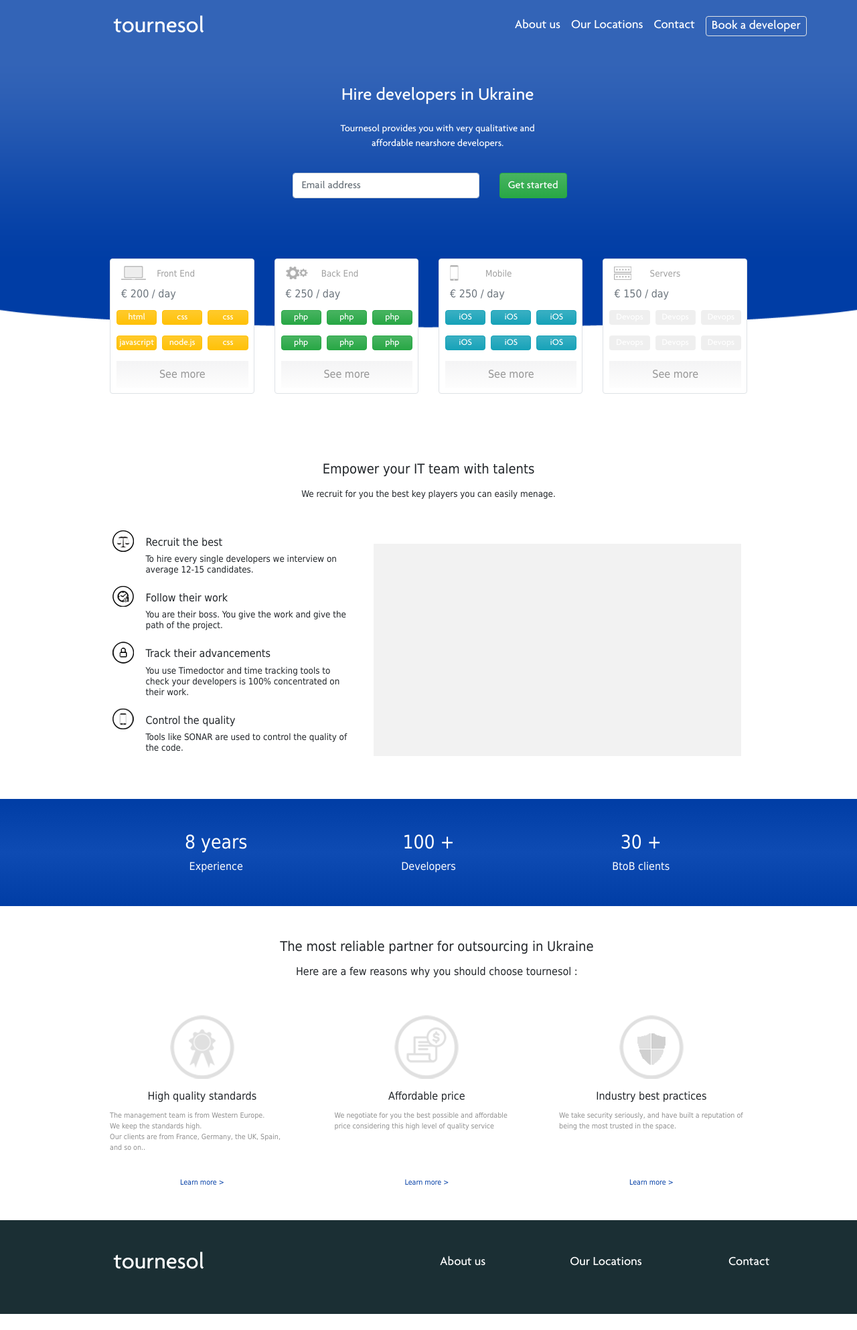
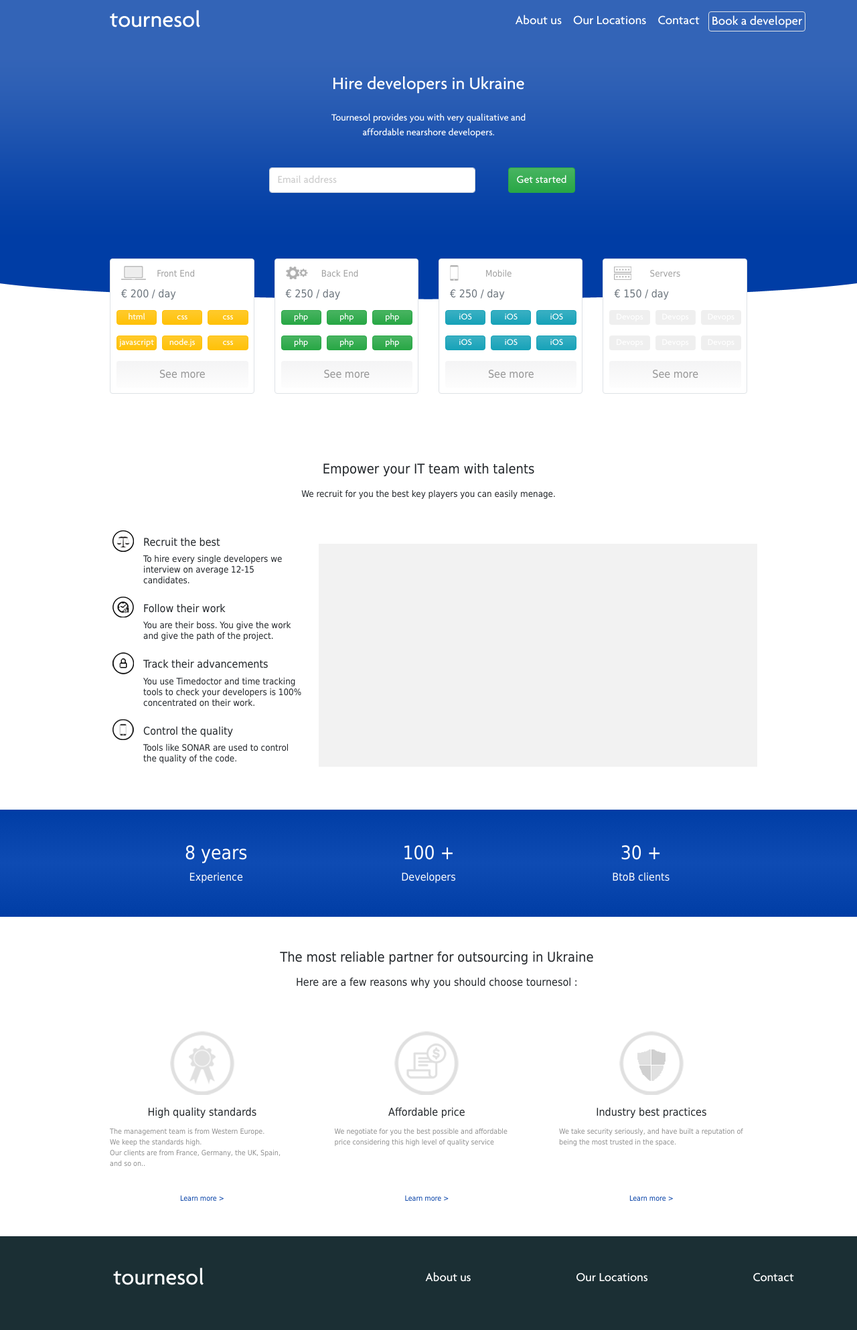
Before and after one commit to ITGuru7/tournesol-Bootstrap4Sass, a PHP site: page / in a window 1280 px wide. Shown: the whole page at 67% size. Before the commit the page ends 1962 px from the top, so only its background shows below. Run offline with PHP 8.4, Linux system fonts and the light colour scheme.

Commit message:
fix 4 mistakes

```diff
--- a/index.html
+++ b/index.html
@@ -33,6 +33,11 @@
     <!-- Navigation -->
   	<nav class="navbar navbar-expand-lg navbar-dark">
   	  <a class="navbar-brand" href="#">tournesol</a>
+      <button class="navbar-toggler" type="button" data-toggle="collapse" data-target="#navbarHeaderContent" aria-controls="navbarHeaderContent" aria-expanded="false" aria-label="Toggle navigation">
+        <span class="navbar-toggler-icon"></span>
+      </button>
+
+      <div class="collapse navbar-collapse" id="navbarHeaderContent">
   	    <ul class="navbar-nav ml-auto">
   	      <li class="nav-item">
   	        <a class="nav-link text-white" href="#">About us</a>
@@ -44,9 +49,10 @@
   	        <a class="nav-link text-white" href="#">Contact</a>
   	      </li>
           <li class="nav-item">
-	        <a class="m-2 pt-0 pb-0 align-middle nav-link text-white border rounded" href="#">Book a developer</a>
+  	        <a class="ml-1 mt-2 py-0 px-1 align-middle nav-link text-white border rounded" href="#">Book a developer</a>
   	      </li>
   	    </ul>
+      </div>
   	</nav>
 
     <!-- Title -->
@@ -63,11 +69,11 @@
             affordable nearshore developers.</p>
             </div>
         </div>
-        <div class="row mt-3">
-          <div class="col-sm-8">
+        <div class="row mt-3 mx-5 d-flex justify-content-center">
+          <div class="col-md-4 col-sm-6 pt-2">
             <input type="email" class="form-control" placeholder="Email address">
           </div>
-          <div class="col-sm-4">
+          <div class="col-md-2 col-sm-3 pt-2 d-flex justify-content-center">
             <button type="button" class="btn btn-success">Get started</button>
           </div>
         </div>
@@ -79,7 +85,7 @@
   <div id="main-content" class="container-fluid">
     <!-- Technology Content -->
     <div id="technology" class="row">
-      <div class="col-sm-3">
+      <div class="col-md-3 col-sm-6 mt-2">
         <div class="container-fluid bg-white border rounded pl-3">
           <div class="row mt-2">
             <div class="col-sm-3">
@@ -117,13 +123,13 @@
             </div>
           </div>
           <div class="row">
-            <div class="col-sm m-2 pt-2 text-center see-more">
+            <button class="btn col-sm m-2 border-0 text-center see-more">
               See more
+            </button>
           </div>
         </div>
       </div>
-      </div>
-      <div class="col-sm-3">
+      <div class="col-md-3 col-sm-6 mt-2">
         <div class="container-fluid bg-white border rounded pl-3">
           <div class="row mt-2">
             <div class="col-sm-3">
@@ -161,13 +167,13 @@
             </div>
           </div>
           <div class="row">
-            <div class="col-sm m-2 pt-2 text-center see-more">
+            <button class="btn col-sm m-2 border-0 text-center see-more">
             See more
+            </button>
           </div>
         </div>
       </div>
-      </div>
-      <div class="col-sm-3">
+      <div class="col-md-3 col-sm-6 mt-2">
         <div class="container-fluid bg-white border rounded pl-3">
           <div class="row mt-2">
             <div class="col-sm-3">
@@ -205,13 +211,13 @@
             </div>
           </div>
           <div class="row">
-            <div class="col-sm m-2 pt-2 text-center see-more">
+            <button class="btn col-sm m-2 border-0 text-center see-more">
               See more
+            </button>
           </div>
         </div>
       </div>
-      </div>
-      <div class="col-sm-3">
+      <div class="col-md-3 col-sm-6 mt-2">
         <div class="container-fluid bg-white border rounded pl-3">
           <div class="row mt-2">
             <div class="col-sm-3">
@@ -249,9 +255,9 @@
             </div>
           </div>
           <div class="row">
-            <div class="col-sm m-2 pt-2 text-center see-more">
+            <button class="btn col-sm m-2 border-0 text-center see-more">
               See more
-            </div>
+            </button>
           </div>
         </div>
       </div>
@@ -271,7 +277,7 @@
           </div>
         </div>
         <div class="row mt-4">
-          <div id="empower-step" class="col-sm-5 p-1">
+          <div id="empower-step" class="col-md-4 col-sm-6 p-1">
             <div class="container-fluid">
               <div class="row">
                 <div class="col-sm-1">
@@ -335,7 +341,7 @@
               </div>
             </div>
           </div>
-          <div id="empower-content" class="col-sm mt-4 mr-4 mb-3">
+          <div id="empower-content" class="col-md-8 col-sm-6 mt-4 mb-3">
           </div>
         </div>
       </div>
@@ -371,7 +377,7 @@
       </div>
     </div>
     <div class="row mt-5 d-flex justify-content-around">
-      <div class="col-sm-4">
+      <div class="col-sm-4 mt-2">
         <div class="container-fluid">
           <div class="row d-flex justify-content-center">
             <img src="images/standards.png">
@@ -391,7 +397,7 @@
           </div>
         </div>
       </div>
-      <div class="col-sm-4">
+      <div class="col-sm-4 mt-2">
         <div class="container-fluid">
           <div class="row d-flex justify-content-center">
             <img src="images/price.png">
@@ -409,7 +415,7 @@
           </div>
         </div>
       </div>
-      <div class="col-sm-4">
+      <div class="col-sm-4 mt-2">
         <div class="container-fluid">
           <div class="row d-flex justify-content-center">
             <img src="images/security.png">
@@ -435,17 +441,23 @@
     <!-- Navigation -->
   	<nav class="navbar navbar-expand-lg navbar-dark d-flex justify-content-between">
   	  <a class="navbar-brand" href="#">tournesol</a>
-	    <ul class="navbar-nav d-flex justify-content-around">
+      <button class="navbar-toggler" type="button" data-toggle="collapse" data-target="#navbarFooterContent" aria-controls="navbarFooterContent" aria-expanded="false" aria-label="Toggle navigation">
+        <span class="navbar-toggler-icon"></span>
+      </button>
+
+      <div class="collapse navbar-collapse" id="navbarFooterContent">
+        <ul class="navbar-nav ml-auto d-flex justify-content-around w-75">
   	      <li class="nav-item">
-	        <a class="nav-link text-center text-white" href="#">About us</a>
+  	        <a class="nav-link text-white" href="#">About us</a>
   	      </li>
           <li class="nav-item">
-	        <a class="nav-link text-center text-white" href="#">Our Locations</a>
+  	        <a class="nav-link text-white" href="#">Our Locations</a>
   	      </li>
           <li class="nav-item">
-	        <a class="nav-link text-center text-white" href="#">Contact</a>
+  	        <a class="nav-link text-white" href="#">Contact</a>
   	      </li>
   	    </ul>
+      </div>
   	</nav>
 	</footer>
 
--- a/scss/tournesol.scss
+++ b/scss/tournesol.scss
@@ -10,32 +10,37 @@
 
 body {
   background: url(../images/background.png) no-repeat center top;
-  background-size: 100% auto ;
+  background-size: 100% 447px ;
   font-family: Tahoma ;
 }
 
 header {
 	margin-top: 0 ;
-  padding: 0 4% 0 12% ;
   font-family: Agenda ;
 
   nav {
+		padding: 0 70/1170*100% 0 150/1170*100% !important ;
     .navbar-brand {
       font-size: 26pt ;
     }
     .nav-link {
-      font-size: 14pt ;
-    }
+			font-size: 19px ;
+		}
+		li {
+			margin-left: 1px !important ;
+		}
   }
 
   #header-title {
-    padding: 0 32% 0 25% ;
     h4 {
       font-size: 20pt ;
     }
     p {
       font-size: 11pt ;
     }
+		::placeholder {
+			color: #cecece ;
+		}
   }
 }
 
@@ -114,7 +119,7 @@ header {
 }
 
 footer {
-	padding: 0 3% 0 12% ;
+	padding-left: 140/1170*100% !important ;
   font-family: Agenda ;
 	height: 140px ;
 	background-color: #1b2f34 ;
@@ -123,14 +128,8 @@ footer {
     .navbar-brand {
       font-size: 26pt ;
     }
-		ul.navbar-nav {
-			width: 200*3 / 988 * 100% ;
-			.nav-item {
-				width: 30% ;
-		    .nav-link {
-		      font-size: 14pt ;
-		    }
-			}
-		}
+    .nav-link {
+      font-size: 14pt ;
+    }
   }
 }
```
Also changed, not shown: css/tournesol.css, 1 other file. Lines whose indentation alone changed are shown as unchanged.
